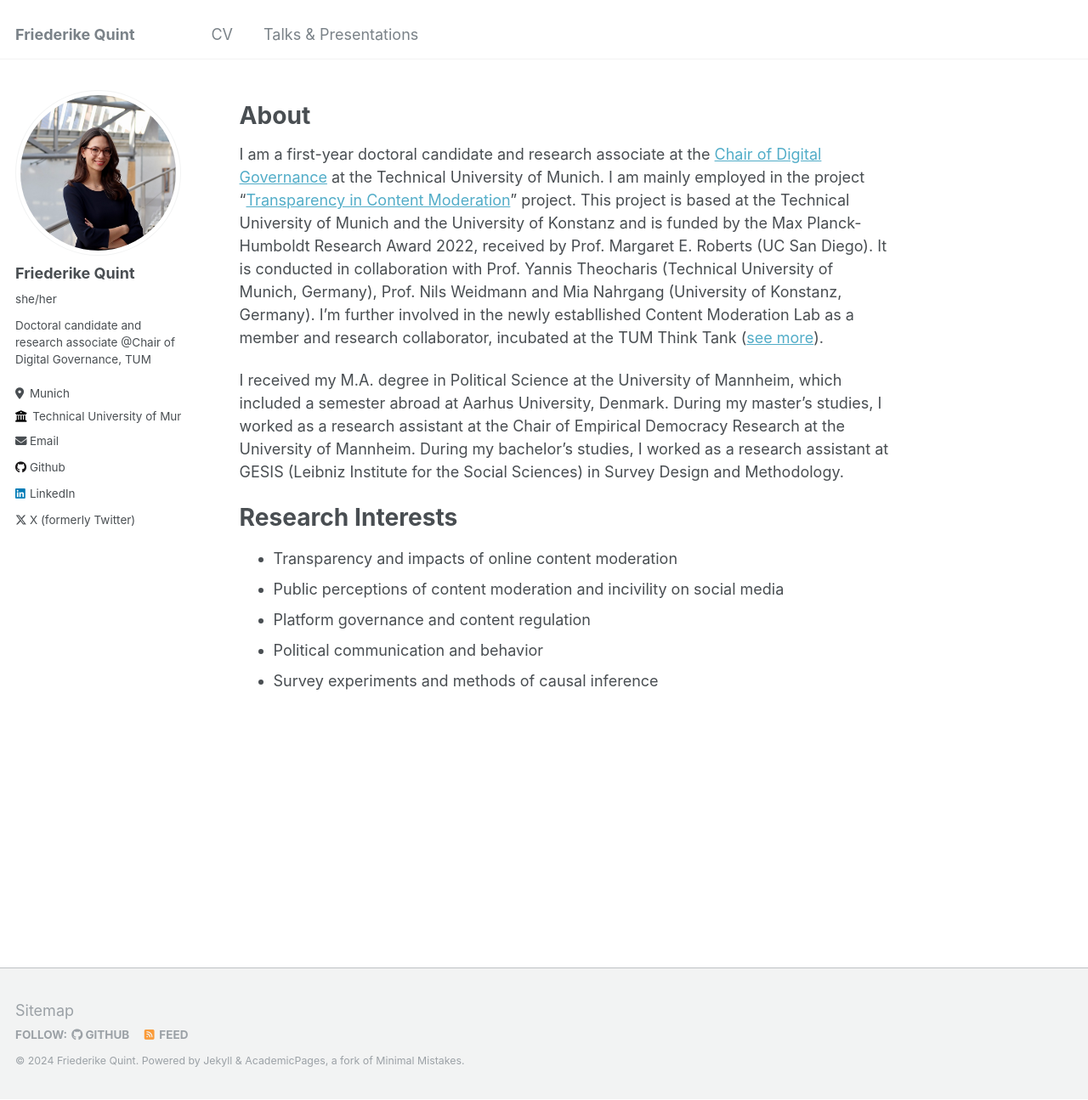
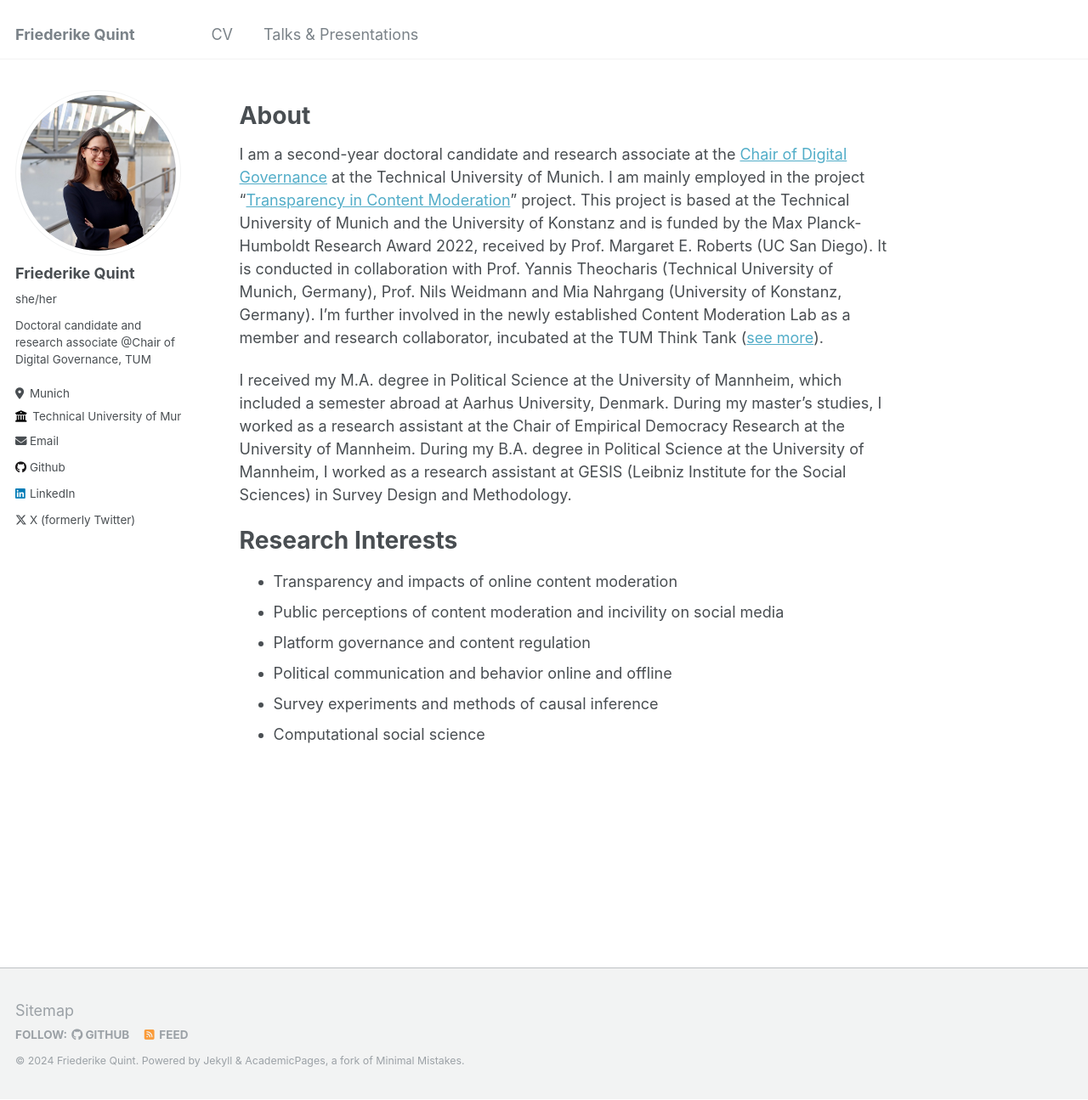
Before and after one commit to friederikequint/friederikequint.github.io, a Jekyll site: the page built from _pages/about.md, in a window 1280 px wide and 1295 px high. Shown: the whole window at 85% size. Built offline with Jekyll 4.4.1, drawn with Linux system fonts in a browser that asks for light colours.

Commit message:
Update about.md

```diff
--- a/_pages/about.md
+++ b/_pages/about.md
@@ -11,10 +11,11 @@ redirect_from:
 About
 ======
 
-I am a first-year doctoral candidate and research associate at the [Chair of Digital Governance](https://www.hfp.tum.de/en/digitalgovernance/home/) at the Technical University of Munich. I am mainly employed in the project "[Transparency in Content Moderation](https://www.tum.de/en/news-and-events/all-news/press-releases/details/analyse-des-verhaltens-von-social-media-plattformen)" project. This project is based at the Technical University of Munich and the University of Konstanz and is funded by the Max Planck-Humboldt Research Award 2022, received by Prof. Margaret E. Roberts (UC San Diego). It is conducted in collaboration with Prof. Yannis Theocharis (Technical University of Munich, Germany), Prof. Nils Weidmann and Mia Nahrgang (University of Konstanz, Germany). I'm further involved in the newly establlished Content Moderation Lab as a member and research collaborator, incubated at the TUM Think Tank ([see more](https://tumthinktank.de/project/content-moderation-lab/)).
+I am a second-year doctoral candidate and research associate at the [Chair of Digital Governance](https://www.hfp.tum.de/en/digitalgovernance/home/) at the Technical University of Munich. I am mainly employed in the project "[Transparency in Content Moderation](https://www.tum.de/en/news-and-events/all-news/press-releases/details/analyse-des-verhaltens-von-social-media-plattformen)" project. This project is based at the Technical University of Munich and the University of Konstanz and is funded by the Max Planck-Humboldt Research Award 2022, received by Prof. Margaret E. Roberts (UC San Diego). It is conducted in collaboration with Prof. Yannis Theocharis (Technical University of Munich, Germany), Prof. Nils Weidmann and Mia Nahrgang (University of Konstanz, Germany). I'm further involved in the newly established Content Moderation Lab as a member and research collaborator, incubated at the TUM Think Tank ([see more](https://tumthinktank.de/project/content-moderation-lab/)).
 
 
-I received my M.A. degree in Political Science at the University of Mannheim, which included a semester abroad at Aarhus University, Denmark. During my master's studies, I worked as a research assistant at the Chair of Empirical Democracy Research at the University of Mannheim. During my bachelor's studies, I worked as a research assistant at GESIS (Leibniz Institute for the Social Sciences) in Survey Design and Methodology.
+I received my M.A. degree in Political Science at the University of Mannheim, which included a semester abroad at Aarhus University, Denmark. During my master's studies, I worked as a research assistant at the Chair of Empirical Democracy Research at the University of Mannheim. During my B.A. degree in Political Science at the University of Mannheim, I worked as a research assistant at GESIS (Leibniz Institute for the Social Sciences) in Survey Design and Methodology.
+
 
 
 Research Interests
@@ -23,5 +24,6 @@ Research Interests
 - Transparency and impacts of online content moderation
 - Public perceptions of content moderation and incivility on social media
 - Platform governance and content regulation
-- Political communication and behavior
+- Political communication and behavior online and offline
 - Survey experiments and methods of causal inference
+- Computational social science
```
